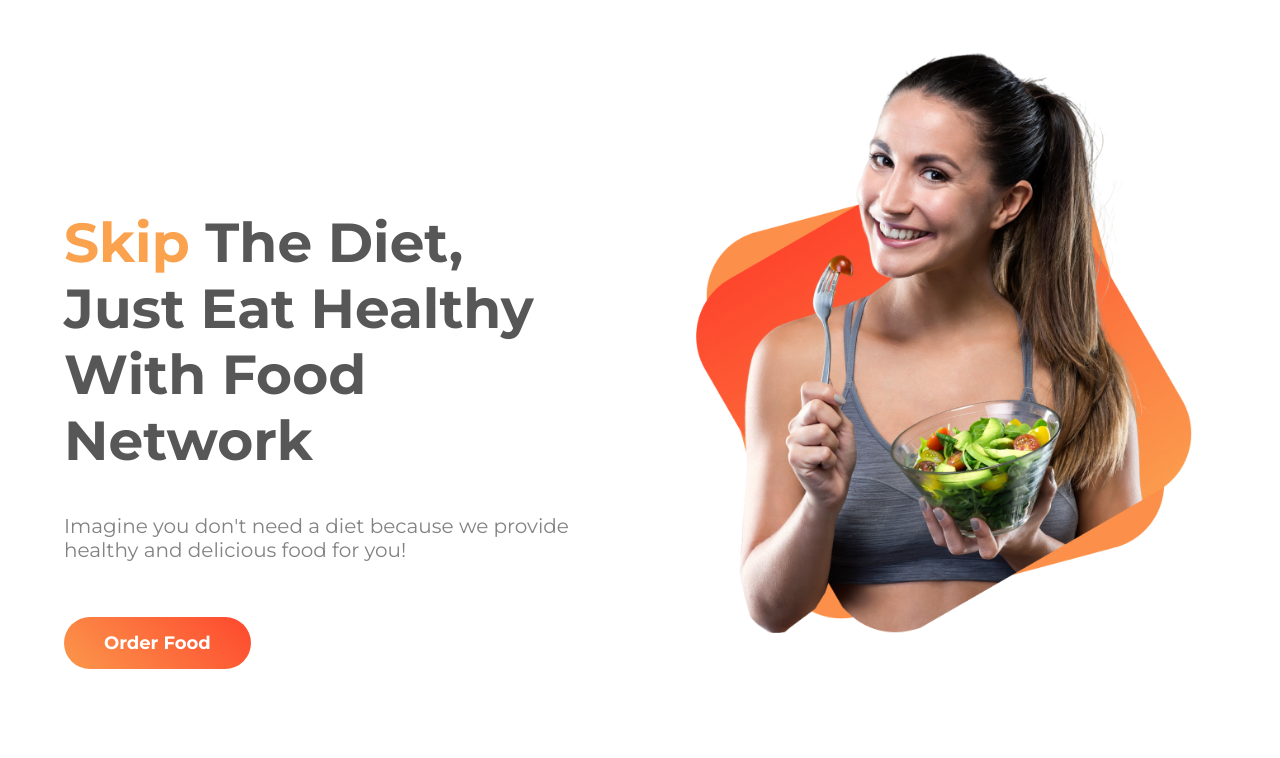
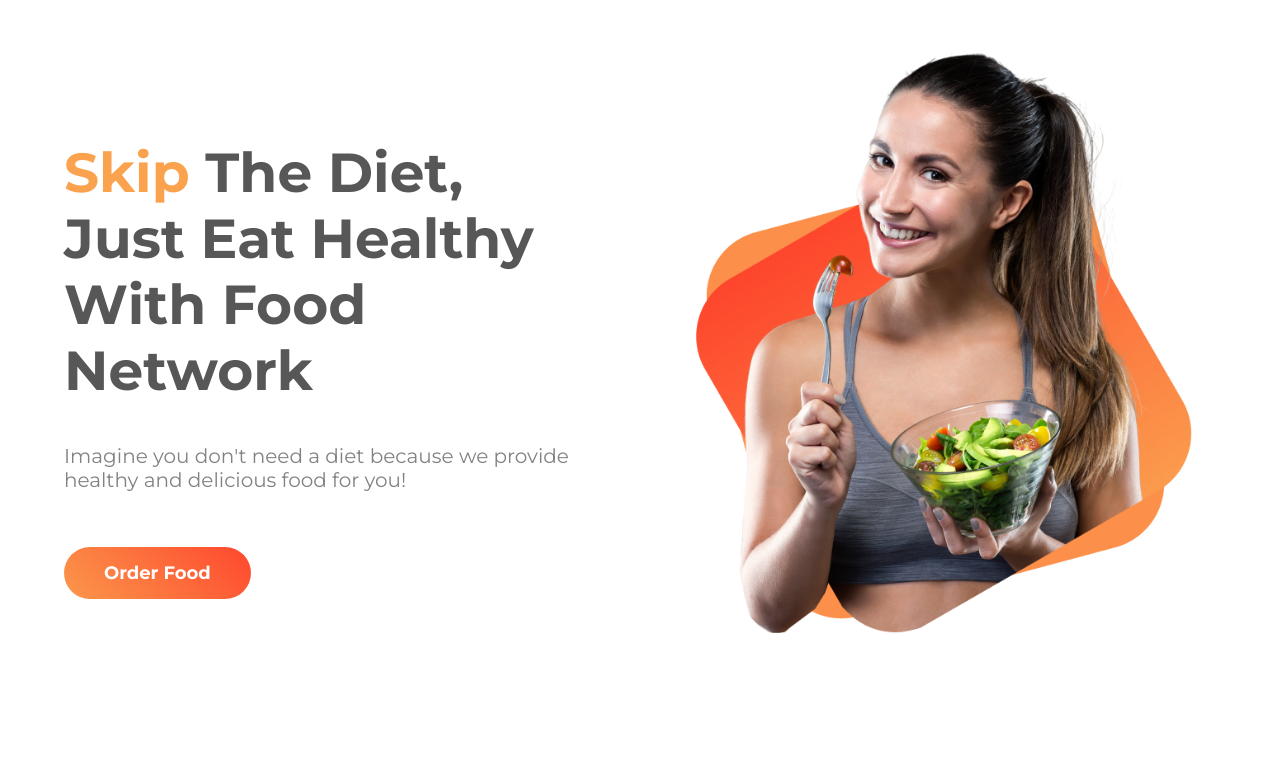
Before and after one commit to yakubsiyam/food-network, a plain HTML site: page index.html in a window 1280 px wide. Shown: the top 758 px of the page. Drawn offline with Linux system fonts and the light colour scheme.

Commit message:
height solve

```diff
--- a/style.css
+++ b/style.css
@@ -35,7 +35,7 @@ html{
 .header-text{
     width: 45%;
     margin-left: 5%;
-    margin-top: 17rem;
+    margin-top: 10rem;
 }
 
 .header-image{
```
